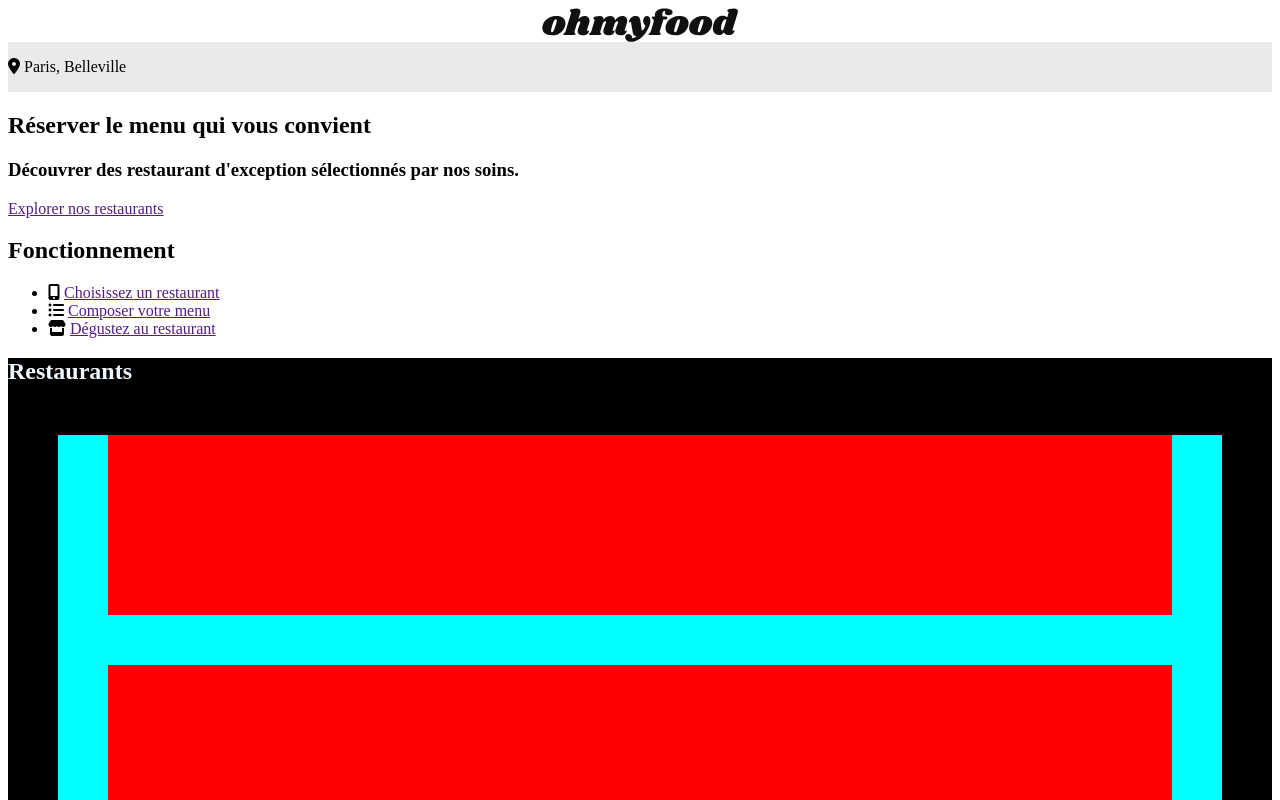
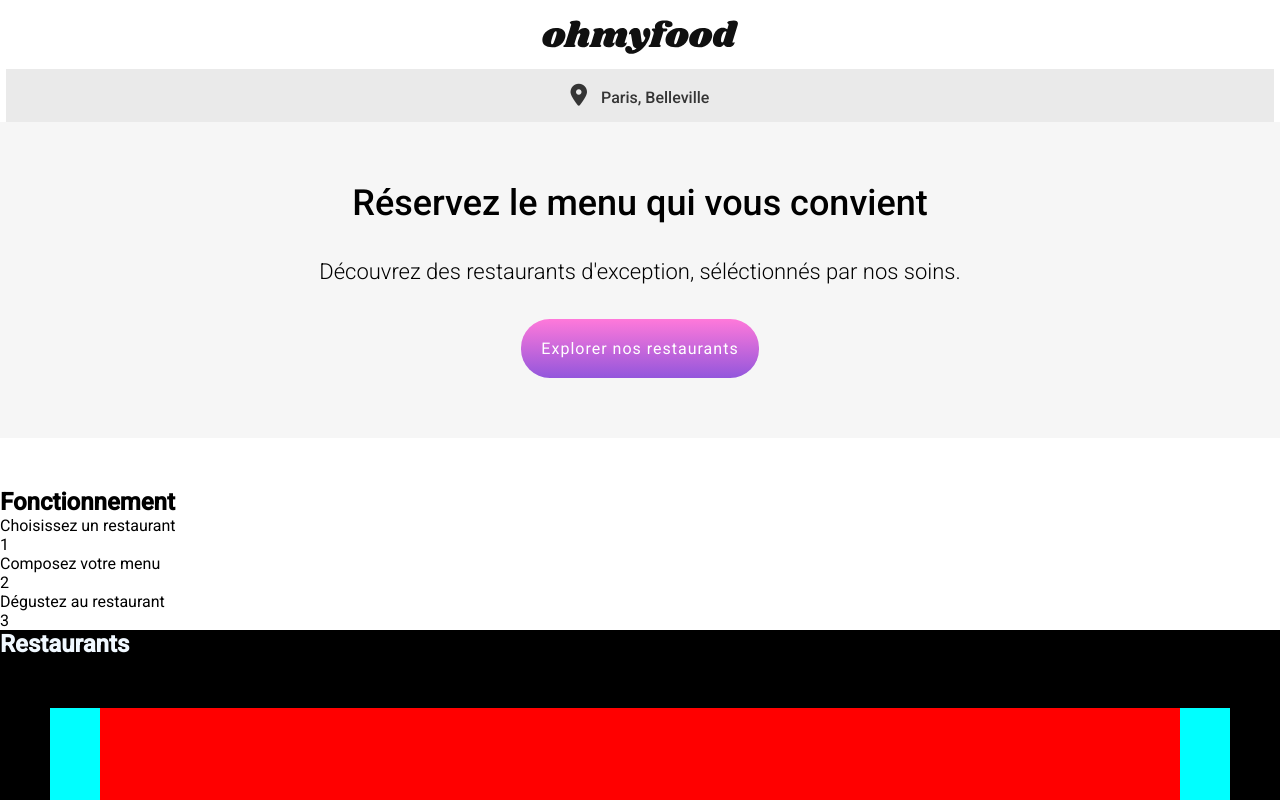
Before and after one commit to NathanMachrouh/Ohmyfood, a website: page index.html in a window 1280 px wide. Shown: the top 800 px of the page. Drawn offline with Linux system fonts and the light colour scheme; a web font is replaced by a local one.

Commit message:
header
Header et description du site terminer,
création du bouton "explorer le restaurant" avec son animation.
Création "commun.scss" qui servira a stocker les propriétés en commun entre toutes pages

```diff
--- a/index.html
+++ b/index.html
@@ -12,26 +12,34 @@
 </head>
 
 <body>
+    <header class="header">
+        <img class="header__image" src="./assets/images/logo/ohmyfood@2x.svg" alt="Logo Ohmyfood">
+        <div class="header__location">
+            <p><i class="header__logo fa-solid fa-location-dot"></i> Paris, Belleville</p>
+        </div>
+    </header>
     <div class="main-container">
-        <header class="header">
-            <img class="header__image" src="./assets/images/logo/ohmyfood@2x.svg" alt="Logo Ohmyfood">
-            <div class="header__location">
-                <p><i class="fa-solid fa-location-dot"></i> Paris, Belleville</p>
+        <section class="main__description">
+            <h1 class="main__description__title">Réservez le menu qui vous convient</h1>
+            <p class="main__description__text">Découvrez des restaurants d'exception, séléctionnés par nos soins.</p>
+            <a class="main__description__btn" href="#restaurants">Explorer nos restaurants</a>
+        </section>
+        <section class="main__menu">
+            <h2>Fonctionnement</h2>
+            <div class="main__menu__1">
+                <p>Choisissez un restaurant</p>
+                <div>1</div>
             </div>
-        </header>
-        <section class="slogan">
-            <h1>Réserver le menu qui vous convient</h1>
-            <h3>Découvrer des restaurant d'exception sélectionnés par nos soins.</h3>
-            <a href="">Explorer nos restaurants</a>
+            <div class="main__menu__2">
+                <p>Composez votre menu</p>
+                <div>2</div>
+            </div>
+            <div class="main__menu__3">
+                <p>Dégustez au restaurant</p>
+                <div>3</div>
+            </div>
         </section>
-        <section class="fonctionnement">
-            <h2>Fonctionnement</h2>
-            <ul>
-                <li><i class="fa-solid fa-mobile-screen-button"></i> <a href="">Choisissez un restaurant</a></li>
-                <li><i class="fa-solid fa-list-ul"></i> <a href="">Composer votre menu</a></li>
-                <li><i class="fa-solid fa-store"></i> <a href="">Dégustez au restaurant</a></li>
-            </ul>
-        </section>
+
 
         <div class="restaurants" style="background-color: black; height: 900px;">
             <h2 style="color: aliceblue;">Restaurants</h2>
@@ -55,4 +63,5 @@
 
     </footer>
 </body>
+
 </html>
--- /dev/null
+++ b/styles/commun.scss
@@ -0,0 +1,3 @@
+a{
+    text-decoration: none;
+}
--- a/styles/index.scss
+++ b/styles/index.scss
@@ -1,10 +1,69 @@
-.header{
-    display: flex;
-    flex-direction: column;
-    align-items: center;
+* {
+    font-family: "Roboto", sans-serif;
+    margin: 0;
 
-    .header__location{
-        background-color: $grey2;
-        width: 100%;
+    /*DEBUT HEADER*/
+    .header {
+        display: flex;
+        flex-direction: column;
+        align-items: center;
+        margin-top: 20px;
+        color: #353535;
+
+        .header__location {
+            display: flex;
+            justify-content: center;
+            background-color: $grey2;
+            width: 99%;
+            padding: 15px 0px;
+            margin-top: 15px;
+            font-weight: 500;
+
+        }
+
+        .header__logo {
+            margin-right: 10px;
+            font-size: 22px;
+        }
     }
+
+    /*FIN HEADER*/
+
+    /*DEBUT DESCRIPTION*/
+    .main__description {
+        display: flex;
+        flex-direction: column;
+        align-items: center;
+        background-color: $grey1;
+        text-align: center;
+        padding: 60px 0;
+        margin-bottom: 50px;
+        gap: 35px;
+
+        .main__description__title {
+            font-size: clamp(24px, 36px, 40px);
+            width: 90%;
+            font-weight: 500;
+        }
+
+        .main__description__text {
+            font-size: 22px;
+            font-weight: 300;
+        }
+
+        .main__description__btn {
+            background: linear-gradient(to bottom, #FF79DA, #9356DC 100%);
+            padding: 20px;
+            color: white;
+            border-radius: 1.8rem;
+            letter-spacing: 1px;
+            transition: all .4s ease-in-out;
+        }
+
+        .main__description__btn:hover {
+            box-shadow: 5px 5px 5px #000;
+            background: linear-gradient(to bottom, #ff93e1, #a16be0 100%);
+        }
+    }
+
 }
--- a/styles/main.scss
+++ b/styles/main.scss
@@ -1,2 +1,3 @@
 @import './variables.scss';
 @import './index.scss';
+@import './commun.scss';
--- a/styles/variables.scss
+++ b/styles/variables.scss
@@ -4,4 +4,5 @@ $green: #99E2D0;
 $blue: #89C8FA;
 $blue2: #003A68;
 $green-font: #008766;
+$grey1: #f6f6f6;
 $grey2: #EAEAEA;
```
Also changed, not shown: styles/style.css.
